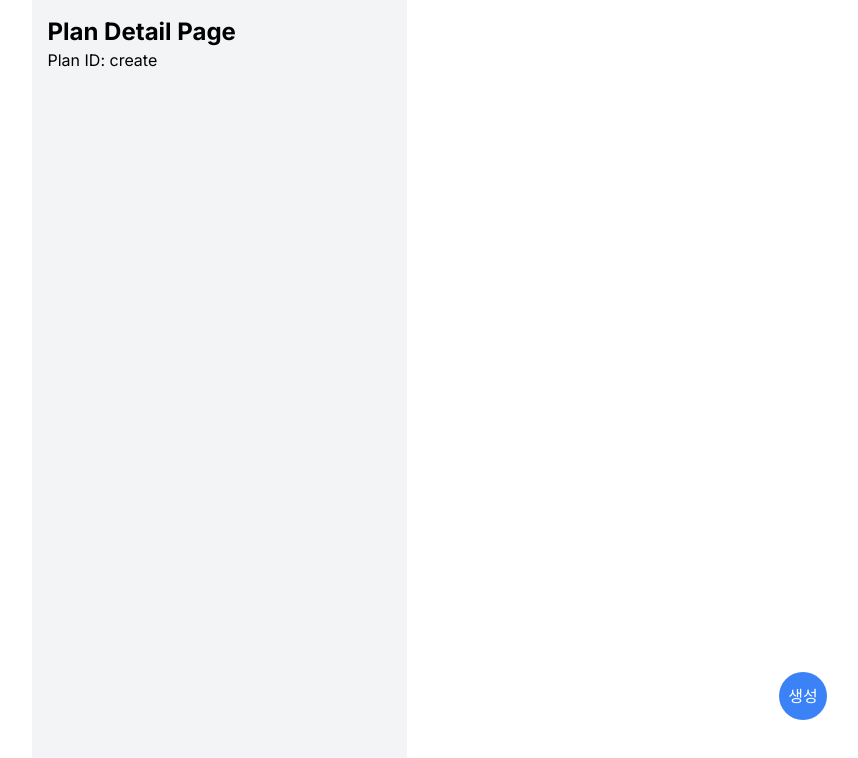
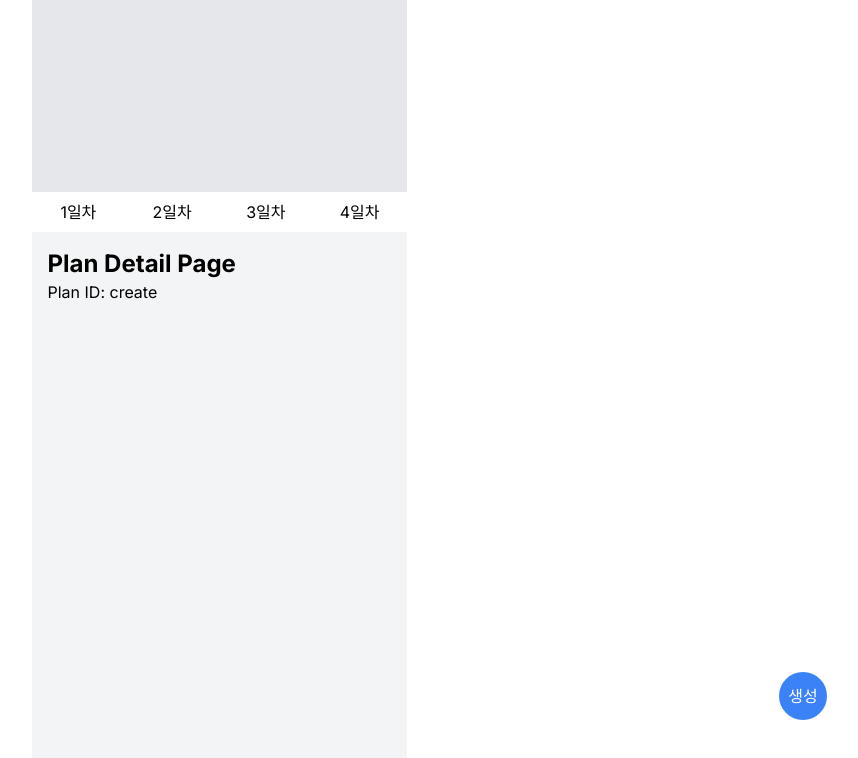
Before and after one commit to reeny404/Travel-Story, a Next.js app: page /plan/create in a window 1280 px wide. Shown: the top 758 px of the page, without its empty margins (421-1279 px from the left). Built offline with nearby package versions, Linux system fonts and the light colour scheme; no server answers.

Commit message:
add:스케줄리스트, 날짜 변경 메뉴 컴포넌트 생성

```diff
--- /dev/null
+++ b/src/app/(provider)/(root)/plan/[planId]/ScheculeList.tsx
@@ -0,0 +1,9 @@
+function ScheculeList() {
+  return (
+    <ul className="bg-[#F8F8F8] p-3">
+      <li className="flex items-center"></li>
+    </ul>
+  );
+}
+
+export default ScheculeList;
--- a/src/app/(provider)/(root)/plan/[planId]/page.tsx
+++ b/src/app/(provider)/(root)/plan/[planId]/page.tsx
@@ -2,7 +2,8 @@
 
 import { BottomSheetType } from "@/types/plan";
 import { useState } from "react";
-import { createBottomSheet } from "../_components/BottomSheet"; // 경로를 실제 구조에 맞게 조정하세요.
+import { createBottomSheet } from "../_components/BottomSheet";
+import DayMenu from "./../_components/DayMenu";
 
 function PlanDetailPage({ params }: { params: { planId: string } }) {
   const planId = params.planId;
@@ -33,6 +34,8 @@ function PlanDetailPage({ params }: { params: { planId: string } }) {
 
   return (
     <div className="min-h-screen bg-gray-100">
+      <div className="h-48 w-full bg-gray-200"></div>
+      <DayMenu />
       <div className="p-4">
         <h1 className="text-2xl font-bold">Plan Detail Page</h1>
         <p>Plan ID: {planId}</p>
--- a/src/app/(provider)/(root)/plan/_components/BottomSheet.tsx
+++ b/src/app/(provider)/(root)/plan/_components/BottomSheet.tsx
@@ -12,11 +12,11 @@ import UpdateButton from "../_components/UpdateButton";
 type BottomSheetProps = BottomSheetType & {
   onClose: () => void;
   planId: string;
-  id?: string; // 추가
+  id?: string;
 };
 
 const apiClient = axios.create({
-  baseURL: process.env.NEXT_PUBLIC_API_URL, // 환경 변수로 설정된 API URL 사용
+  baseURL: process.env.NEXT_PUBLIC_BASE_URL,
   timeout: 1000,
 });
 
@@ -71,10 +71,10 @@ function BottomSheet({
     if (type === "memo") {
       data.checkList = checkList;
     }
-    data.id = id; // id 추가
+    data.id = id;
     console.log(data);
     try {
-      const response = await planAPI.updatePlan(planId, data); // PlanAPI 사용
+      const response = await planAPI.updatePlan(planId, data);
 
       if (!response) {
         console.error("Error updating data");
@@ -101,7 +101,7 @@ function BottomSheet({
     }
     console.log(data);
     try {
-      const response = await planAPI.addPlan(planId, data); // PlanAPI 사용
+      const response = await planAPI.addPlan(planId, data);
 
       if (!response) {
         console.error("Error adding data");
@@ -175,7 +175,7 @@ export function createBottomSheet() {
     status,
     onClose,
     planId,
-    id, // 추가
+    id,
   }: BottomSheetProps) {
     return (
       <BottomSheet
@@ -183,7 +183,7 @@ export function createBottomSheet() {
         status={status}
         onClose={onClose}
         planId={planId}
-        id={id} // 전달
+        id={id}
       />
     );
   };
--- /dev/null
+++ b/src/app/(provider)/(root)/plan/_components/DayMenu.tsx
@@ -0,0 +1,12 @@
+function DayMenu() {
+  return (
+    <ul className="h-10 min-w-full flex item-center bg-white">
+      <li className="w-32 text-center h-10 leading-10 cursor-pointer">1일차</li>
+      <li className="w-32 text-center h-10 leading-10 cursor-pointer">2일차</li>
+      <li className="w-32 text-center h-10 leading-10 cursor-pointer">3일차</li>
+      <li className="w-32 text-center h-10 leading-10 cursor-pointer">4일차</li>
+    </ul>
+  );
+}
+
+export default DayMenu;
```
